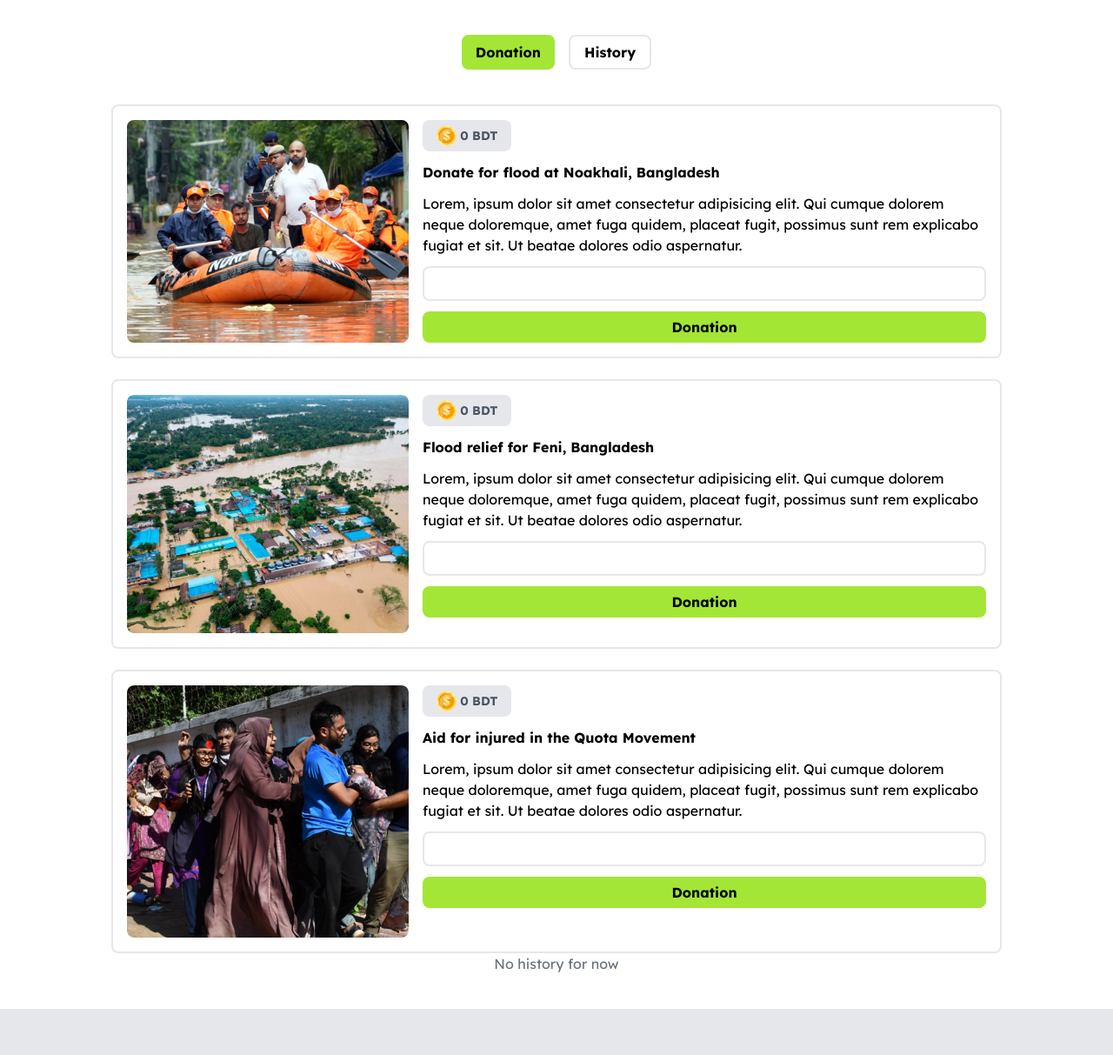
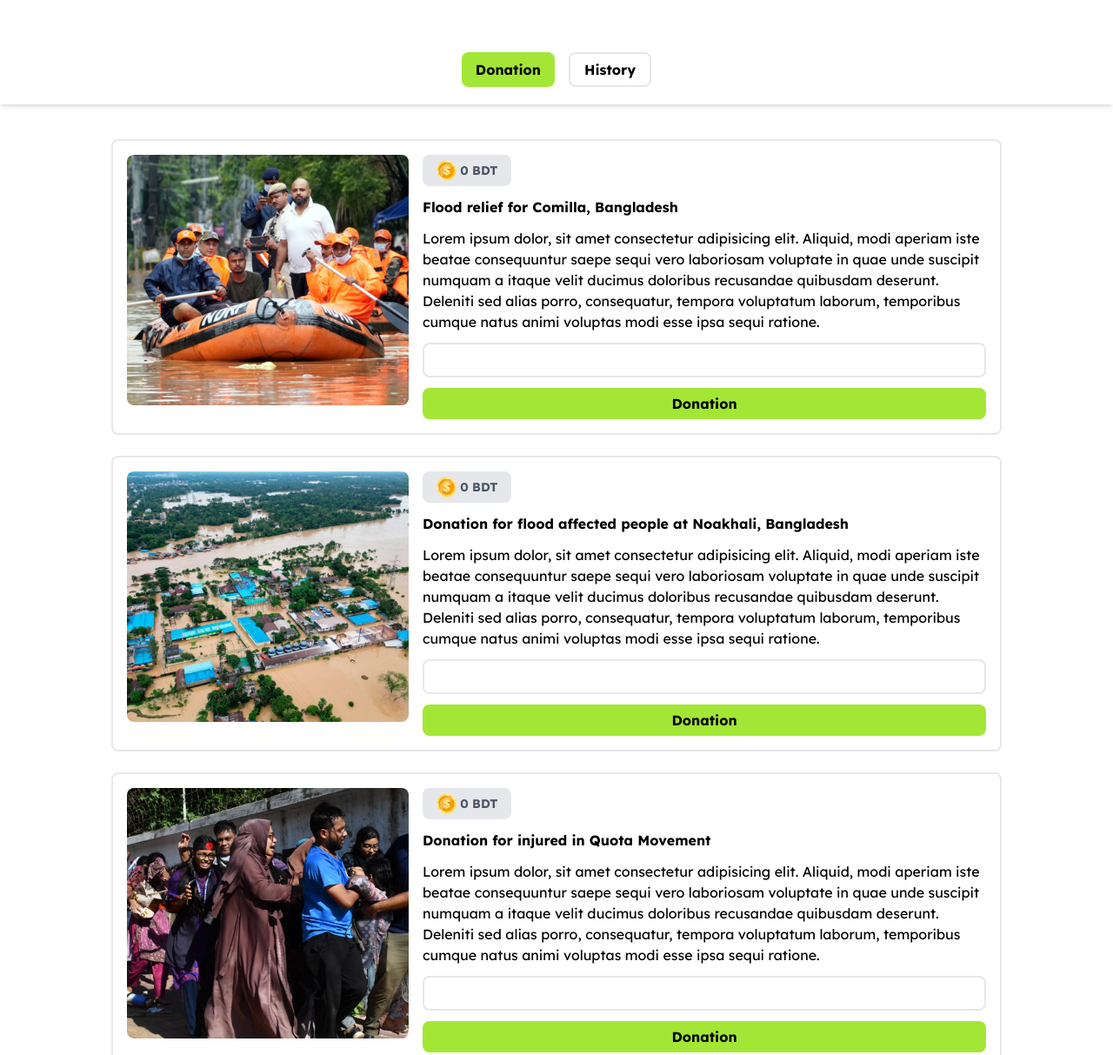
Before and after one commit to 96mdjanealam/donation-site, a plain HTML site: page index.html in a window 1280 px wide. Shown: the part 80-1293 px from the top of the page at 87% size. Drawn offline with nearby package versions, Linux system fonts and the light colour scheme.

Commit message:
home page done

```diff
--- a/index.html
+++ b/index.html
@@ -17,9 +17,10 @@
 </head>
 
 <body class="lexend">
-    <header class="bg-gray-200">
+    <header class=" fixed top-0 w-full bg-white bg-opacity-30 backdrop-blur-md shadow-md mb-4">
+        <div class="bg-gray-200 mb-10">
             <nav class="w-11/12 md:w-4/5 m-auto flex justify-between items-center h-20">
-            <button id="blog-btn" class="font-bold px-4 py-1.5 bg-lime-400 rounded-lg">Blog</button>
+                <button id="blog-btn" class="font-bold px-4 py-1.5 bg-lime-400 rounded-lg mr-4 sm:mr-0">Blog</button>
 
                 <div class="flex items-center gap-3">
                     <img class="h-10" src="assets/logo.png" alt="">
@@ -32,72 +33,77 @@
                 </div>
 
             </nav>
-    </header>
-    <main class="w-11/12 md:w-4/5 m-auto">
-        <div class="flex justify-center gap-4 my-10">
+        </div>
+        <div class="flex justify-center gap-4 py-5">
             <button id="btn-donation" class="font-bold px-4 py-1.5 bg-lime-400 rounded-lg">Donation</button>
             <button id="btn-history" class="font-bold px-4 py-1.5 border-2 rounded-lg">History</button>
         </div>
+    </header>
+    <main class="w-11/12 md:w-4/5 mx-auto mt-60">
+
         <!-- donation cards -->
         <div class="flex flex-col gap-6">
             <!-- card 1 -->
             <div class="p-4 flex flex-col sm:flex-row gap-4 justify-between border-2 rounded-lg">
                 <div class="sm:w-1/2 md:w-1/3 rounded-lg">
-                    <img class="w-full h-full object-cover rounded-lg" src="assets/noakhali.png" alt="">
+                    <img class="w-full h-72 object-cover rounded-lg" src="assets/noakhali.png" alt="">
                 </div>
-                <div class="sm:w-1/2 md:w-2/3 flex flex-col gap-3">
-
+                <div class="sm:w-1/2 md:w-2/3 flex flex-col justify-between gap-3">
+                    <div class="flex flex-col gap-3">
                         <div class="flex items-center gap-1 px-4 py-1.5 rounded-lg bg-gray-200 text-gray-600 max-w-fit">
                             <img class="h-6" src="assets/coin.png" alt="">
                             <p class="text-sm font-bold "><span
                                 id="card-balance-1">0</span> BDT</p>
                         </div>
-
-
-                    <h2 id="donation-1-text" class="font-bold">Donate for flood at Noakhali, Bangladesh</h2>
-                    <p>Lorem, ipsum dolor sit amet consectetur adipisicing elit. Qui cumque dolorem neque doloremque,
-                        amet fuga quidem, placeat fugit, possimus sunt rem explicabo fugiat et sit. Ut beatae dolores
-                        odio aspernatur.</p>
+                        <h2 id="donation-1-text" class="font-bold">Flood relief for Comilla, Bangladesh</h2>
+                        <p>Lorem ipsum dolor, sit amet consectetur adipisicing elit. Aliquid, modi aperiam iste beatae consequuntur saepe sequi vero laboriosam voluptate in quae unde suscipit numquam a itaque velit ducimus doloribus recusandae quibusdam deserunt. Deleniti sed alias porro, consequatur, tempora voluptatum laborum, temporibus cumque natus animi voluptas modi esse ipsa sequi ratione.</p>
+                    </div>
+                    <div class="flex flex-col gap-3">
                         <input id="input-donation-1" class="border-2 w-full rounded-lg px-4 py-1.5" type="text">
                     <button id="btn-donation-1" class="font-bold px-4 py-1.5 bg-lime-400 rounded-lg">Donation</button>
+                    </div>
                 </div>
             </div>
             <!-- card 2 -->
             <div class="p-4 flex flex-col sm:flex-row gap-4 justify-between border-2 rounded-lg">
                 <div class="sm:w-1/2 md:w-1/3 rounded-lg">
-                    <img class="w-full h-full object-cover rounded-lg" src="assets/feni.png" alt="">
+                    <img class="w-full h-72 object-cover rounded-lg" src="assets/feni.png" alt="">
                 </div>
-                <div class="sm:w-1/2 md:w-2/3 flex flex-col gap-3">
+                <div class="sm:w-1/2 md:w-2/3 flex flex-col justify-between gap-3">
+                    <div class="flex flex-col gap-3">
                         <div class="flex items-center gap-1 px-4 py-1.5 rounded-lg bg-gray-200 text-gray-600 max-w-fit">
                             <img class="h-6" src="assets/coin.png" alt="">
                             <p class="text-sm font-bold "><span
                                 id="card-balance-2">0</span> BDT</p>
                         </div>
-                    <h2 id="donation-2-text" class="font-bold">Flood relief for Feni, Bangladesh</h2>
-                    <p>Lorem, ipsum dolor sit amet consectetur adipisicing elit. Qui cumque dolorem neque doloremque,
-                        amet fuga quidem, placeat fugit, possimus sunt rem explicabo fugiat et sit. Ut beatae dolores
-                        odio aspernatur.</p>
+                        <h2 id="donation-2-text" class="font-bold">Donation for flood affected people at Noakhali, Bangladesh</h2>
+                        <p>Lorem ipsum dolor, sit amet consectetur adipisicing elit. Aliquid, modi aperiam iste beatae consequuntur saepe sequi vero laboriosam voluptate in quae unde suscipit numquam a itaque velit ducimus doloribus recusandae quibusdam deserunt. Deleniti sed alias porro, consequatur, tempora voluptatum laborum, temporibus cumque natus animi voluptas modi esse ipsa sequi ratione.</p>
+                    </div>
+                    <div class="flex flex-col gap-3">
                         <input id="input-donation-2" class="border-2 w-full rounded-lg px-4 py-1.5" type="text">
                     <button id="btn-donation-2" class="font-bold px-4 py-1.5 bg-lime-400 rounded-lg">Donation</button>
+                    </div>
                 </div>
             </div>
             <!-- card 3 -->
             <div class="p-4 flex flex-col sm:flex-row gap-4 justify-between border-2 rounded-lg">
                 <div class="sm:w-1/2 md:w-1/3 rounded-lg">
-                    <img class="w-full h-full object-cover rounded-lg" src="assets/quota-protest.png" alt="">
+                    <img class="w-full h-72 object-cover rounded-lg" src="assets/quota-protest.png" alt="">
                 </div>
-                <div class="sm:w-1/2 md:w-2/3 flex flex-col gap-3">
+                <div class="sm:w-1/2 md:w-2/3 flex flex-col justify-between gap-3">
+                    <div class="flex flex-col gap-3">
                         <div class="flex items-center gap-1 px-4 py-1.5 rounded-lg bg-gray-200 text-gray-600 max-w-fit">
                             <img class="h-6" src="assets/coin.png" alt="">
                             <p class="text-sm font-bold "><span
                                 id="card-balance-3">0</span> BDT</p>
                         </div>
-                    <h2 id="donation-3-text" class="font-bold">Aid for injured in the Quota Movement</h2>
-                    <p>Lorem, ipsum dolor sit amet consectetur adipisicing elit. Qui cumque dolorem neque doloremque,
-                        amet fuga quidem, placeat fugit, possimus sunt rem explicabo fugiat et sit. Ut beatae dolores
-                        odio aspernatur.</p>
+                        <h2 id="donation-3-text" class="font-bold">Donation for injured in Quota Movement</h2>
+                        <p>Lorem ipsum dolor, sit amet consectetur adipisicing elit. Aliquid, modi aperiam iste beatae consequuntur saepe sequi vero laboriosam voluptate in quae unde suscipit numquam a itaque velit ducimus doloribus recusandae quibusdam deserunt. Deleniti sed alias porro, consequatur, tempora voluptatum laborum, temporibus cumque natus animi voluptas modi esse ipsa sequi ratione.</p>
+                    </div>
+                    <div class="flex flex-col gap-3">
                         <input id="input-donation-3" class="border-2 w-full rounded-lg px-4 py-1.5" type="text">
                     <button id="btn-donation-3" class="font-bold px-4 py-1.5 bg-lime-400 rounded-lg">Donation</button>
+                    </div>
                 </div>
             </div>
         </div>
```
Lines whose indentation alone changed are shown as unchanged.
